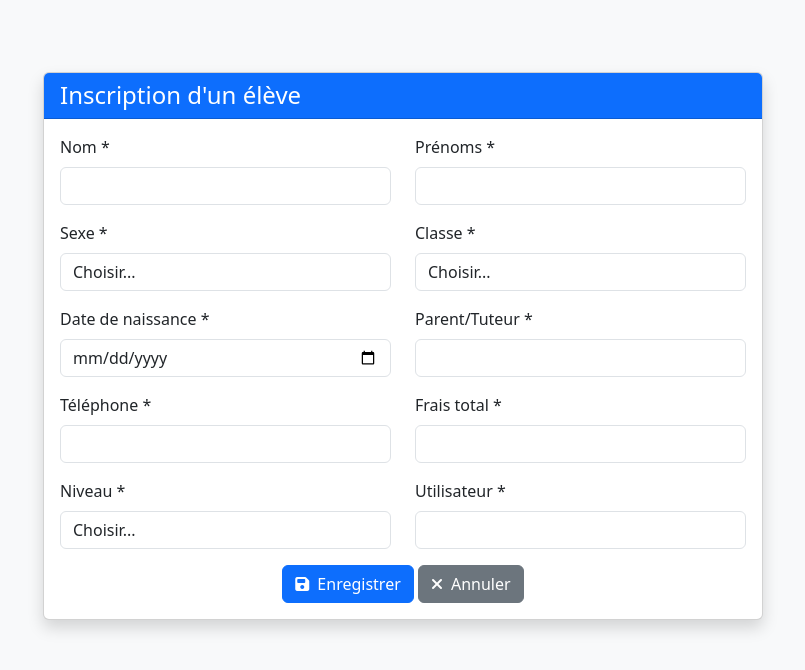
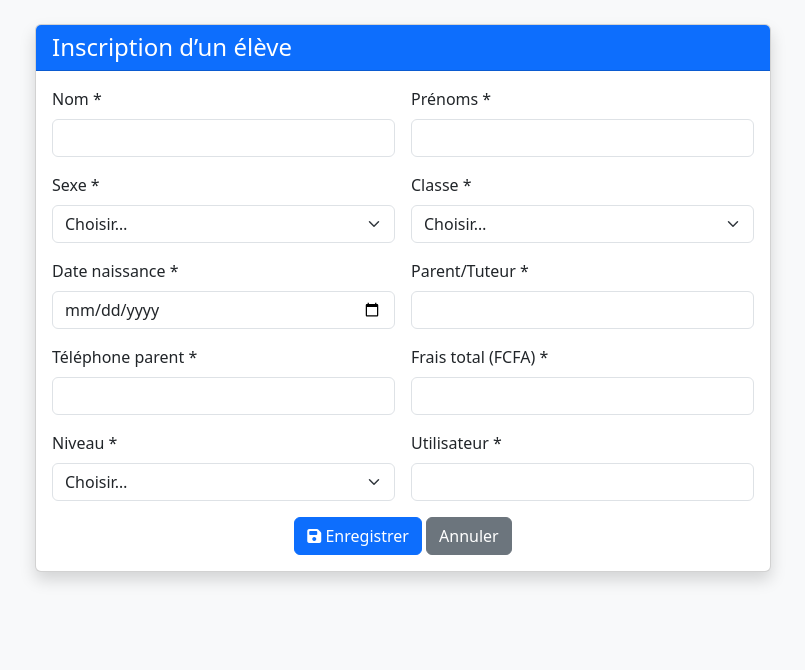
Before and after one commit to appolinair2355/Mont-sion, a Flask app: template templates/registre.html in a window 1280 px wide. Shown: the part 56-726 px from the top of the page, without its empty margins (237-1042 px from the left). Run offline with Flask 3, Linux system fonts and the light colour scheme; the template is opened without the code that fills it, so the values that code supplies are empty.

Commit message:
Update registre.html

```diff
--- a/templates/registre.html
+++ b/templates/registre.html
@@ -1,111 +1,47 @@
 {% extends "base.html" %}
-
 {% block content %}
-<div class="container py-5">
 <div class="row justify-content-center">
   <div class="col-lg-8">
     <div class="card shadow">
       <div class="card-header bg-primary text-white">
-                    <h4 class="mb-0">Inscription d'un élève</h4>
+        <h4 class="mb-0">Inscription d’un élève</h4>
       </div>
       <div class="card-body">
-                    <form method="POST" action="{{ url_for('register') }}">
-
-                        <!-- Nom et Prénoms -->
-                        <div class="row mb-3">
-                            <div class="col-md-6">
-                                <label class="form-label">Nom *</label>
-                                <input type="text" name="nom" class="form-control" required>
-                            </div>
-                            <div class="col-md-6">
-                                <label class="form-label">Prénoms *</label>
-                                <input type="text" name="prenoms" class="form-control" required>
-                            </div>
-                        </div>
-
-                        <!-- Sexe et Classe -->
-                        <div class="row mb-3">
-                            <div class="col-md-6">
-                                <label class="form-label">Sexe *</label>
-                                <select name="sexe" class="form-control" required>
-                                    <option value="">Choisir...</option>
-                                    <option value="M">Masculin</option>
-                                    <option value="F">Féminin</option>
+        <form method="POST">
+          <div class="row g-3">
+            <div class="col-md-6"><label class="form-label">Nom *</label><input type="text" name="nom" class="form-control" required></div>
+            <div class="col-md-6"><label class="form-label">Prénoms *</label><input type="text" name="prenoms" class="form-control" required></div>
+            <div class="col-md-6"><label class="form-label">Sexe *</label>
+              <select name="sexe" class="form-select" required>
+                <option value="">Choisir…</option><option>M</option><option>F</option>
               </select>
             </div>
-                            <div class="col-md-6">
-                                <label class="form-label">Classe *</label>
-                                <select name="classe" class="form-control" required>
-                                    <option value="">Choisir...</option>
-                                    <option value="CI">CI</option>
-                                    <option value="CP">CP</option>
-                                    <option value="CE1">CE1</option>
-                                    <option value="CE2">CE2</option>
-                                    <option value="CM1">CM1</option>
-                                    <option value="CM2">CM2</option>
-                                    <option value="6ème">6ème</option>
-                                    <option value="5ème">5ème</option>
-                                    <option value="4ème">4ème</option>
-                                    <option value="3ème">3ème</option>
-                                    <option value="2nde">2nde</option>
-                                    <option value="1ère">1ère</option>
-                                    <option value="Tle">Terminale</option>
+            <div class="col-md-6"><label class="form-label">Classe *</label>
+              <select name="classe" class="form-select" required>
+                <option value="">Choisir…</option>
+                <option>CI</option><option>CP</option><option>CE1</option><option>CE2</option>
+                <option>CM1</option><option>CM2</option><option>6ème</option><option>5ème</option>
+                <option>4ème</option><option>3ème</option><option>2nde</option><option>1ère</option><option>Tle</option>
               </select>
             </div>
-                        </div>
-
-                        <!-- Date et parent -->
-                        <div class="row mb-3">
-                            <div class="col-md-6">
-                                <label class="form-label">Date de naissance *</label>
-                                <input type="date" name="date_naissance" class="form-control" required>
-                            </div>
-                            <div class="col-md-6">
-                                <label class="form-label">Parent/Tuteur *</label>
-                                <input type="text" name="parent" class="form-control" required>
-                            </div>
-                        </div>
-
-                        <!-- Téléphone et frais -->
-                        <div class="row mb-3">
-                            <div class="col-md-6">
-                                <label class="form-label">Téléphone *</label>
-                                <input type="tel" name="parent_phone" class="form-control" required>
-                            </div>
-                            <div class="col-md-6">
-                                <label class="form-label">Frais total *</label>
-                                <input type="number" name="frais" class="form-control" min="0" required>
-                            </div>
-                        </div>
-
-                        <!-- Niveau et utilisateur -->
-                        <div class="row mb-3">
-                            <div class="col-md-6">
-                                <label class="form-label">Niveau *</label>
-                                <select name="niveau" class="form-control" required>
-                                    <option value="">Choisir...</option>
-                                    <option value="primaire">Primaire</option>
-                                    <option value="secondaire">Secondaire</option>
+            <div class="col-md-6"><label class="form-label">Date naissance *</label><input type="date" name="date_naissance" class="form-control" required></div>
+            <div class="col-md-6"><label class="form-label">Parent/Tuteur *</label><input type="text" name="parent" class="form-control" required></div>
+            <div class="col-md-6"><label class="form-label">Téléphone parent *</label><input type="tel" name="parent_phone" class="form-control" required></div>
+            <div class="col-md-6"><label class="form-label">Frais total (FCFA) *</label><input type="number" name="frais" min="0" class="form-control" required></div>
+            <div class="col-md-6"><label class="form-label">Niveau *</label>
+              <select name="niveau" class="form-select" required>
+                <option value="">Choisir…</option><option value="primaire">Primaire</option><option value="secondaire">Secondaire</option>
               </select>
             </div>
-                            <div class="col-md-6">
-                                <label class="form-label">Utilisateur *</label>
-                                <input type="text" name="utilisateur" class="form-control" required>
+            <div class="col-md-6"><label class="form-label">Utilisateur *</label><input type="text" name="utilisateur" class="form-control" required></div>
           </div>
-                        </div>
-
-                        <div class="text-center">
-                            <button type="submit" class="btn btn-primary">
-                                <i class="fas fa-save me-2"></i>Enregistrer
-                            </button>
-                            <a href="{{ url_for('students') }}" class="btn btn-secondary">
-                                <i class="fas fa-times me-2"></i>Annuler
-                            </a>
+          <div class="text-center mt-3">
+            <button class="btn btn-primary"><i class="fas fa-save"></i> Enregistrer</button>
+            <a href="{{ url_for('students') }}" class="btn btn-secondary">Annuler</a>
           </div>
         </form>
       </div>
     </div>
   </div>
 </div>
-</div>
 {% endblock %}
```
Lines whose indentation alone changed are shown as unchanged.
